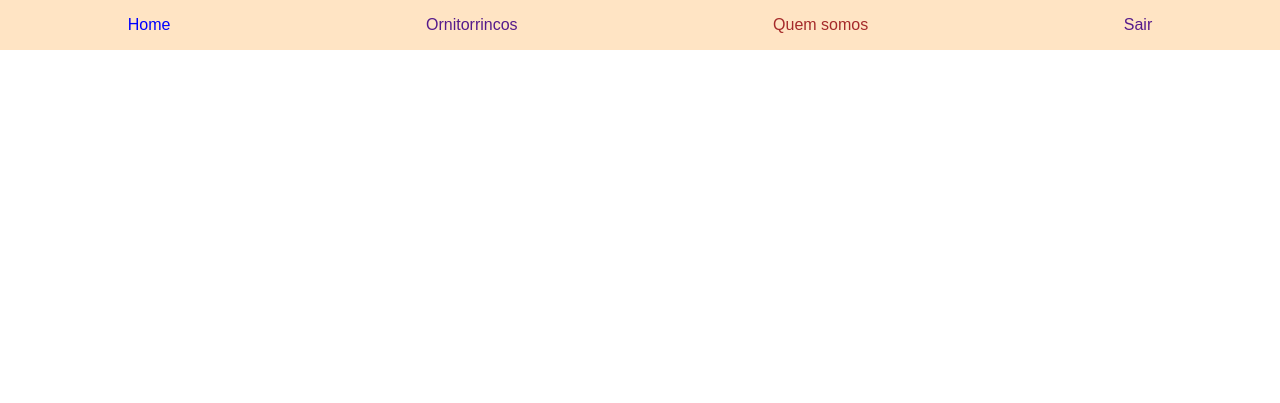
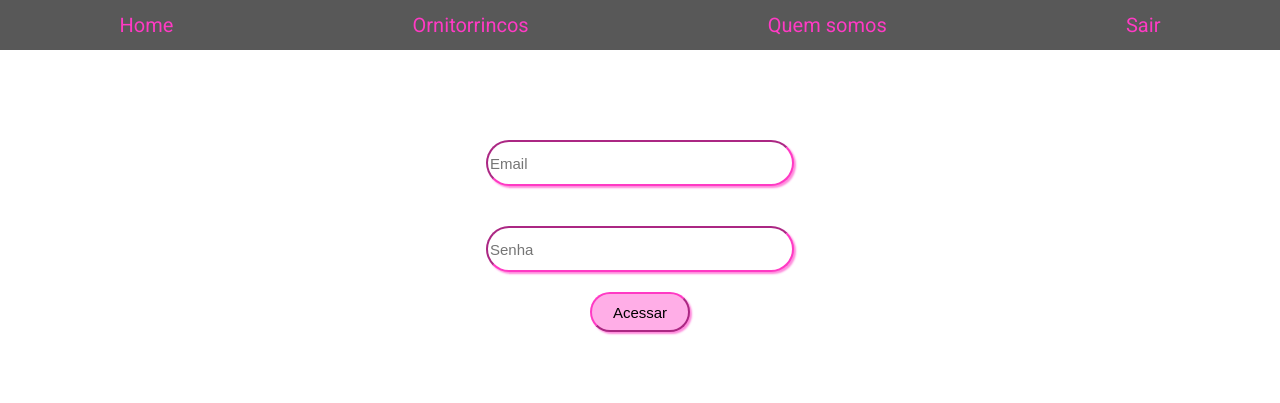
Before and after one commit to AmandaHenrique/Academia2019, a plain HTML site: page 102-css/index.html in a window 1280 px wide. Drawn offline with Linux system fonts and the light colour scheme.

Commit message:
estilizacao dos campos part 1

```diff
--- a/102-css/index.html
+++ b/102-css/index.html
@@ -3,6 +3,7 @@
 <head>
     <meta charset="UTF-8">
     <meta name="viewport" content="width=device-width, initial-scale=1.0">
+    <link href="https://fonts.googleapis.com/css?family=Heebo" rel="stylesheet">
     <meta http-equiv="X-UA-Compatible" content="ie=edge">
     <link rel="stylesheet" href="style.css">
     <title>Document</title>
@@ -15,5 +16,14 @@
         <a href="">Sair</a>
     </nav>
 
+    <section>
+
+        <div>
+            <input type="text" placeholder="Email">
+            <input type="password" placeholder="Senha">
+            <input class="btn" type="submit" value="Acessar"></button>
+        </div>
+    </section>
+
 </body>
 </html>
--- a/102-css/style.css
+++ b/102-css/style.css
@@ -1,30 +1,85 @@
 nav{
-    background-color: bisque;
+    background-color: rgb(88, 88, 88);
     height: 50px;
     display: flex;
-    align-items: center;
+    align-items: center; /*align-items: serve para centralizar o elemento na altura-na vertical*/
     justify-content: space-around;
+    margin-bottom: 50px;
 }
-
-a{
-    text-decoration: none;
-    font-family: Arial, Helvetica, sans-serif;
-}
-
-
-nav a:first-child{  /*A primeira filha de nav*/
-    color: blue;
-}
-
-nav a:nth-child(3){/*Qualquer filha que eu quiser da div*/
-    color: brown;
-}
-
-
-
-
 
 
 body{
     margin: 0;
 }
+
+a{
+    text-decoration: none;
+}
+
+nav a{
+    font-size: 20px;
+    font-family: 'Heebo', sans-serif;
+    color: rgb(255, 58, 196);
+
+}
+
+nav a:first-child{  /*A primeira filha de nav*/
+    color: rgb(255, 58, 196);
+}
+
+nav a:nth-child(3){/*Qualquer filha que eu quiser da div*/
+    color: rgb(255, 58, 196);
+}
+
+nav a:hover{
+    color: rgb(255, 185, 234);
+    transition: 0.5s;
+}
+
+section{
+    height: 300px;
+    justify-content: center;
+    display: flex;
+}
+
+section div{
+
+    display: flex;
+    flex-direction: column; /*line para deixar um do lado do outro, e column para deixar um embaixo do outro
+    justify-content = funciona se for row
+    align-Items= funciona se estiver na vertical
+    se aqui eu mudei a direção da minha div para column, nn consigo usar o justify
+    pois eles trocaram de função , um faz a função do outro entao se usei column
+    deverei usar align Items para que ele faça uma função contraria de alinhamento*/
+    align-items: center;
+
+}
+
+div input{
+    margin-top: 40px;
+}
+div input:last-child{
+    margin-top: 20px;
+}
+section div input{
+    height: 40px;
+    width: 300px;
+}
+section input:last-child{
+    height: 40px;
+    width: 100px;
+}
+section div input:focus{
+    /*focus enquando o elemento estiver sido selecionado*/
+    background-color: rgb(255, 174, 231);
+}
+input{
+    border-radius: 30px;
+    border-color:  rgb(255, 58, 196);
+    font-size: 15px;
+    box-shadow: 2px 2px 2px rgb(255, 137, 220);
+}
+
+input.btn{
+    background-color: rgb(255, 174, 231);
+}
```
